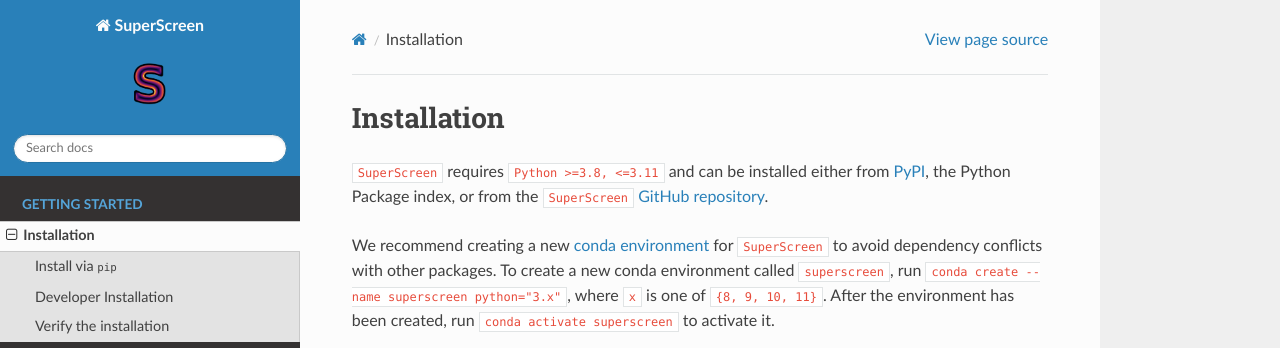
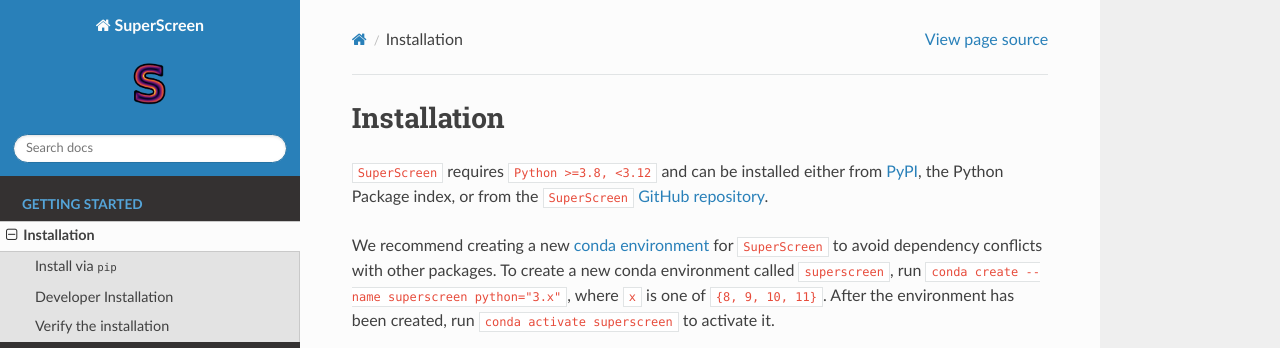
Before and after one commit to loganbvh/superscreen, a Sphinx documentation site: the page built from docs/installation.rst, in a window 1280 px wide and 900 px high. Shown: the top 348 px of the window. Built offline with Sphinx 7.4.7 and the Read the Docs theme 2.0.0, drawn with Linux system fonts in a browser that asks for light colours; pages that are not in the unit, such as notebooks, are missing from menus.

Commit message:
Fix versions

```diff
--- a/docs/installation.rst
+++ b/docs/installation.rst
@@ -10,7 +10,7 @@
 .. role:: python(code)
   :language: python
 
-``SuperScreen`` requires ``Python >=3.8, <=3.11`` and can be installed either from
+``SuperScreen`` requires ``Python >=3.8, <3.12`` and can be installed either from
 `PyPI <https://pypi.org/project/superscreen/>`_, the Python Package index,
 or from the ``SuperScreen`` `GitHub repository <https://github.com/loganbvh/superscreen>`_.
 
--- a/setup.py
+++ b/setup.py
@@ -31,7 +31,7 @@
 AUTHOR_EMAIL = "logan.bvh@gmail.com"
 URL = "https://github.com/loganbvh/superscreen"
 LICENSE = "MIT"
-PYTHON_VERSION = ">=3.8, <=3.11"
+PYTHON_VERSION = ">=3.8, <3.12"
 
 INSTALL_REQUIRES = [
     "dill",
```
Also changed, not shown: README.md (+1 -1 lines).
